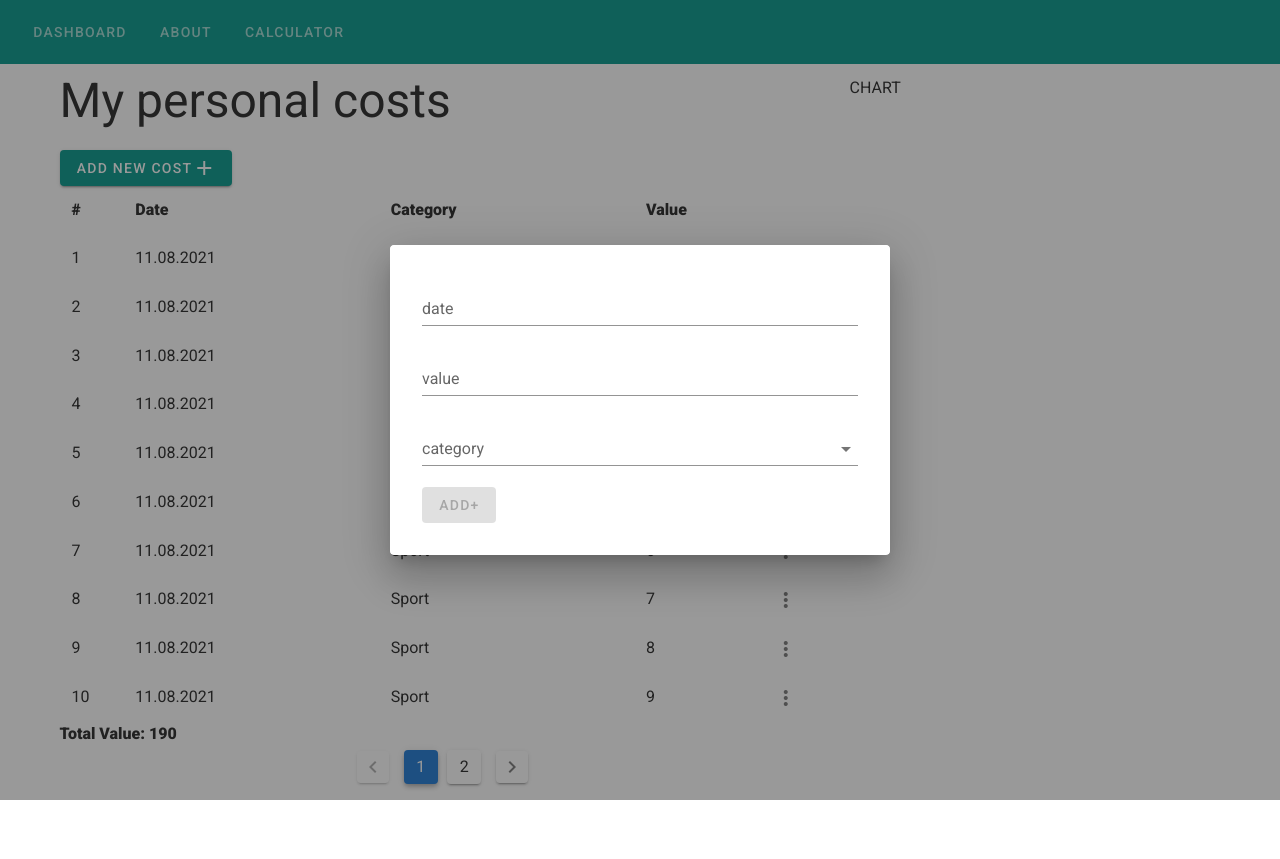
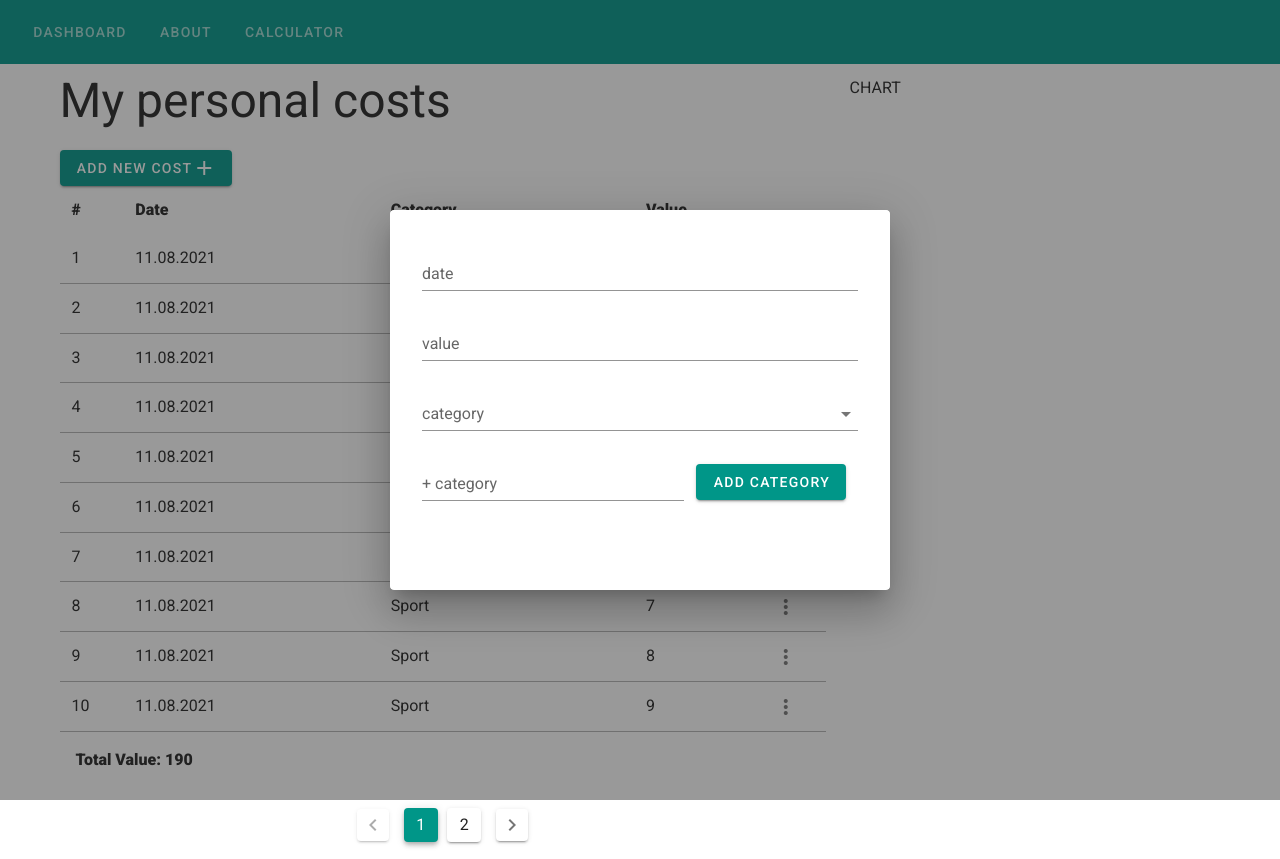
Before and after one commit to artgaid/Cost-App-VueJS, a Vue app in the folder gb_vue/: page / in a window 1280 px wide. Both pictures are taken after a click on the button "ADD NEW COST". Before the commit the page ends 801 px from the top, so only its background shows below. Built offline with nearby package versions, Linux system fonts and the light colour scheme.

Commit message:
Vuetify v8.2 (update PaymentForm)

```diff
--- a/gb_vue/src/components/AddPaymentForm.vue
+++ b/gb_vue/src/components/AddPaymentForm.vue
@@ -3,63 +3,29 @@
     <v-text-field v-model="date" label="date" />
     <v-text-field v-model.number="value" label="value" />
     <v-select v-model="category" label="category" :items="options" />
-    <v-btn @click="onSaveClick" :disabled="!value"> ADD+ </v-btn>
 
-    <!-- <div :class="[$style.border]">
-      <div :class="[$style.border]">
-        <input
-          type="number"
-          placeholder="Value"
-          v-model.number="value"
-          name="value"
-          :class="[$style.margin]"
-        />
-        <br />
-        <input
-          placeholder="Category"
-          v-model="category"
-          :class="[$style.margin]"
-        />
-        <select v-model="category" v-if="options">
-          <option v-for="option in options" :value="option" :key="option">
-            {{ option }}
-          </option>
-        </select>
+    <div class="d-flex">
+      <v-text-field v-model="addCategoryToList" label=" + category" />
+      <v-btn color="teal" dark class="ma-3" @click="addCategory"
+        >ADD Category</v-btn
+      >
+    </div>
 
-        <br />
-        <input placeholder="Date" v-model="date" :class="[$style.margin]" />
-        <br />
-        <button
-          @click="onSaveClick"
-          :disabled="!value"
-          :class="[$style.margin]"
-        >
-          ADD+
-        </button>
-      </div>
+    <v-btn color="teal" dark @click="onSaveClick" :disabled="!value">
+      SAVE
+    </v-btn>
 
-      <div>
+    <!-- <div>
         <a href="/add/payment/Food?value=200">
-          <button :class="[$style.margin]">Food</button>
+          <button>Food</button>
         </a>
         <a href="/add/payment/Transport?value=50">
-          <button :class="[$style.margin]">Transport</button>
+          <button>Transport</button>
         </a>
         <a href="/add/payment/Entertainment?value=2000">
-          <button :class="[$style.margin]">Entertainment</button>
+          <button>Entertainment</button>
         </a>
-      </div>
-
-      <div class="add-Category">
-        <input
-          type="text"
-          v-model="addCategoryToList"
-          placeholder="category"
-          :class="[$style.margin]"
-        />
-        <button @click="addCategory">ADD Category</button>
-      </div>
-    </div> -->
+      </div> -->
   </v-card>
 </template>
 
@@ -133,12 +99,4 @@ export default {
 </script>
 
 <style lang="scss" module>
-// .border {
-//   border: 1px solid #000;
-//   margin: 5px;
-// }
-// .margin {
-//   width: 100px;
-//   margin: 5px;
-// }
 </style>
--- a/gb_vue/src/components/PaymentsDisplay.vue
+++ b/gb_vue/src/components/PaymentsDisplay.vue
@@ -7,7 +7,7 @@
       <v-col cols="2">Value</v-col>
       <v-col cols="1"></v-col>
     </v-row>
-    <v-row v-for="item in list" :key="item.id">
+    <v-row v-for="item in list" :key="item.id" :class="[$style.border_btm]">
       <v-col cols="1">{{ item.id }}</v-col>
       <v-col cols="4">{{ item.date }}</v-col>
       <v-col cols="4">{{ item.category }}</v-col>
@@ -64,5 +64,8 @@ export default {
 };
 </script>
 
-<style lang="scss">
+<style lang="scss" module>
+.border_btm {
+  border-bottom: 1px solid rgb(0, 0, 0, 0.3);
+}
 </style>
--- a/gb_vue/src/pages/PageDashboard.vue
+++ b/gb_vue/src/pages/PageDashboard.vue
@@ -12,21 +12,17 @@
           </template>
           <v-card>
             <add-payment-form @close="dialog = false" />
-            <!-- <v-card-actions>
-              <v-spacer></v-spacer>
-              <v-btn color="primary" text @click="addDataToPaymentList">
-                ADD
-              </v-btn>
-            </v-card-actions> -->
           </v-card>
         </v-dialog>
 
         <br />
-        <div class="content">
-          <div class="content">
+        <div>
           <payments-display :list="pageElements" />
-            <span class="font-weight-black"> Total Value: {{ getFPV }} </span>
+          <v-alert class="font-weight-black">
+            Total Value: {{ getFPV }}
+          </v-alert>
           <v-pagination
+            color="teal"
             v-model="pages"
             :length="Math.ceil(paymentsList.length / n)"
           >
@@ -37,11 +33,6 @@
                 @changePage="addChengePages"
               /> -->
           </v-pagination>
-          </div>
-          <!--
-          <button @click="showPaymentFormFn" :class="[$style.content]">
-            ADD NEW COST +
-          </button> -->
         </div>
       </v-col>
       <v-col cols="4"> CHART </v-col>
```
Lines whose indentation alone changed are shown as unchanged.
